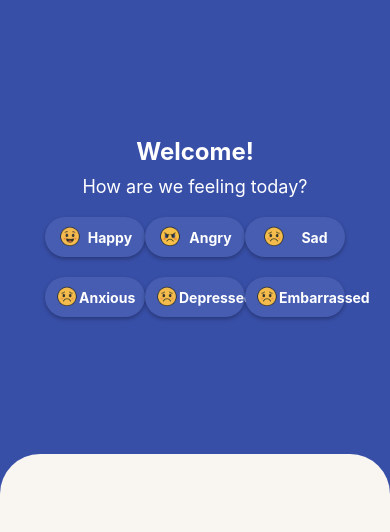
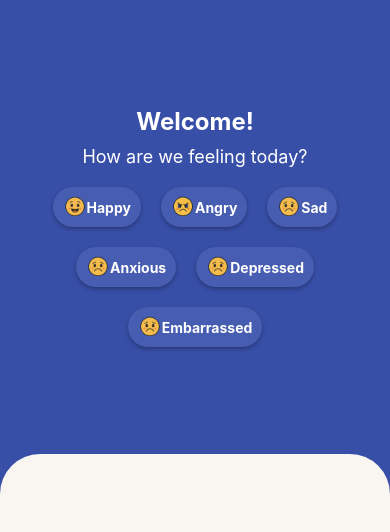
Before and after one commit to Clemond/MoodTracker, a React Native app: screen /HomeScreen in a window 390 px wide. Shown: the top 532 px of the page. Built offline with nearby package versions, Linux system fonts and the light colour scheme.

Commit message:
style: fix styling on moodButtons

```diff
--- a/components/moodButton.tsx
+++ b/components/moodButton.tsx
@@ -17,13 +17,14 @@ const styles = StyleSheet.create({
     shadowRadius: 4,
     shadowOpacity: 0.3,
     shadowOffset: { width: 0, height: 2 },
-    width: 100,
-    height: 40,
+    elevation: 5,
+    paddingVertical: 8,
     borderRadius: 20,
     paddingHorizontal: 10,
     justifyContent: "space-around",
     alignItems: "center",
-    marginTop: 20
+    marginTop: 20,
+    marginHorizontal: 10
   },
   text: {
     color: "#FFFFFF",
```
